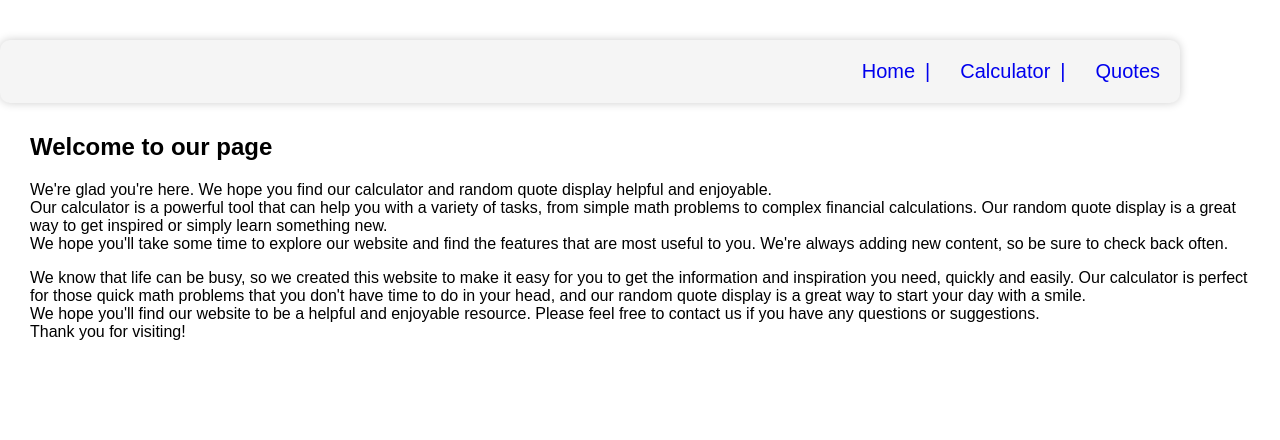
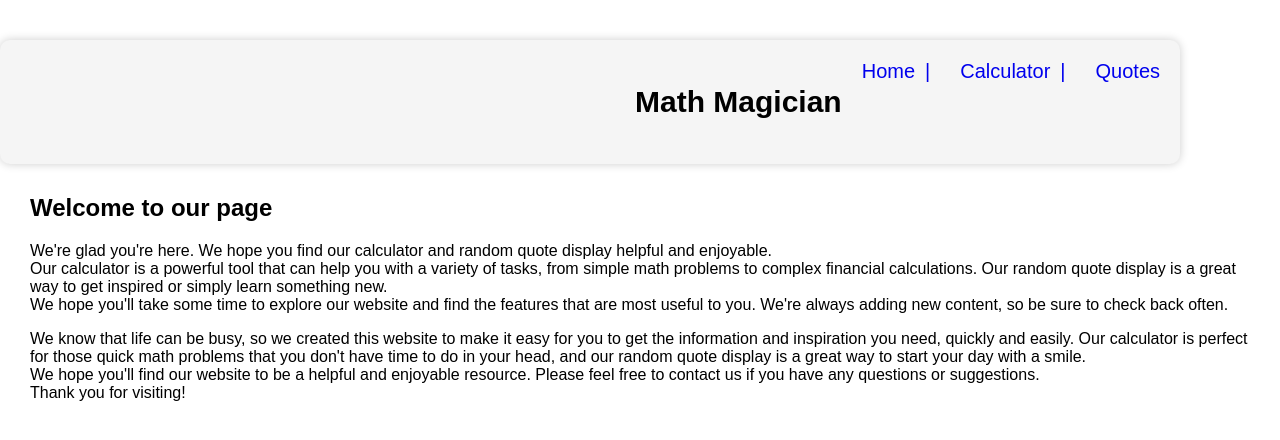
Before and after one commit to Kaiserabbas/math-magician, a React (Create React App) app: page / in a window 1280 px wide. Shown: the top 440 px of the page. Built offline with nearby package versions, Linux system fonts and the light colour scheme.

Commit message:
Modify App.js (title added in navbar)

```diff
--- a/src/App.js
+++ b/src/App.js
@@ -1,5 +1,5 @@
 import React from 'react';
-import { BrowserRouter, Routes, Route, Outlet, Link } from 'react-router-dom';
+import { Routes, Route, Link } from 'react-router-dom';
 import Calculator from './components/Calculator.js';
 import QuoteDisplay from './components/QuoteDisplay.js';
 import Home from './components/Home.js';
@@ -9,6 +9,7 @@ function App() {
   return (
     <>
       <nav className="nav-list">
+        <h1 className="title">Math Magician</h1>
         <Link className="nav" to="/">
           Home
         </Link>
```
